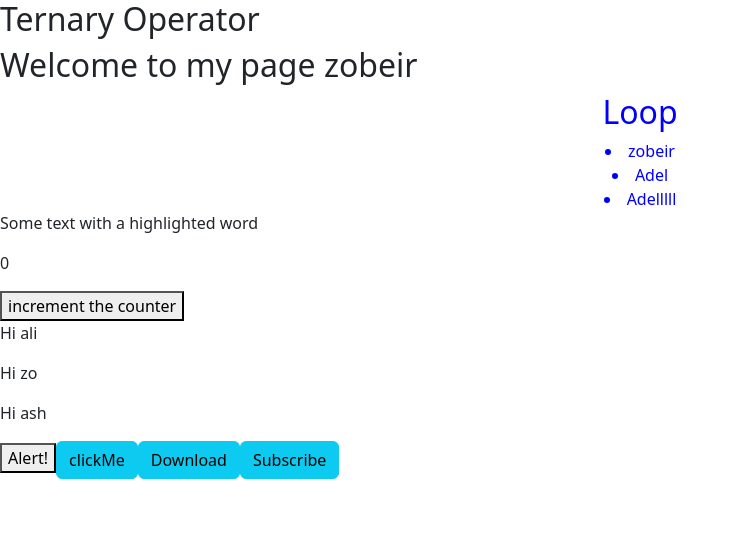
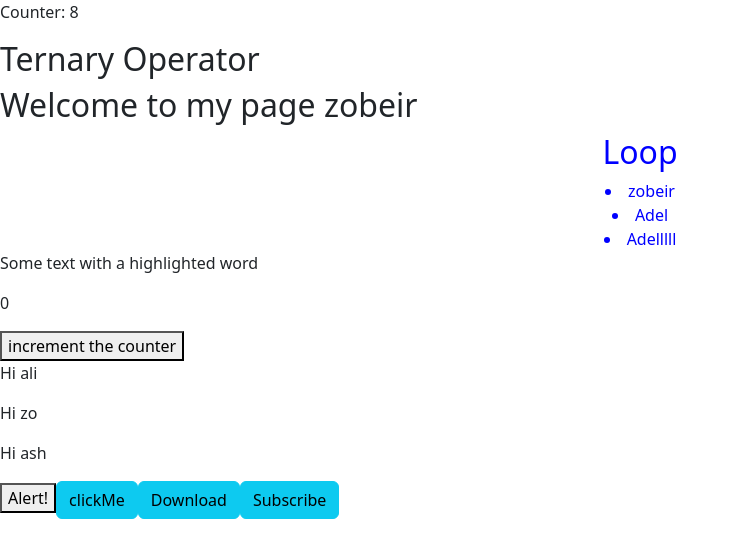
Before and after one commit to Zobeir-Rigi/My-React-Practices, a React (Create React App) app in the folder my-react/: page / in a window 1280 px wide. Shown: the top 558 px of the page, without its empty margins (0-739 px from the left). Built offline with nearby package versions, Linux system fonts and the light colour scheme; no server answers.

Commit message:
i put all the child components in the folder and i made a counter component

```diff
--- a/my-react/src/App.js
+++ b/my-react/src/App.js
@@ -1,13 +1,13 @@
-import "./App.css";
-import Button from "./button";
-import Mentors from "./Mentors";
-import MartianPhotoFetcher from "./fetch";
+import Button from "./Components/button";
+import Mentors from "./Components/Mentors";
+import MartianPhotoFetcher from "./Components/fetch";
 // import { ClickMe, Download, Subscribe } from "./ButtonFunctions";
-import Alert from "./Alert";
-import Counter from "./counter";
-import Highlighter from "./HighLighter"
-import Ternary from "./Ternary";
-import Loop from "./Loop";
+import Alert from "./Components/Alert";
+import Counter from "./Components/counter";
+import Highlighter from "./Components/HighLighter";
+import Ternary from "./Components/Ternary";
+import Loop from "./Components/Loop";
+import ToplearnCounter from "./Components/ToplearnCounter";
 
 const ClickMe = () => {
   console.log("I got Clicked");
@@ -21,14 +21,11 @@ const Subscribe = () => {
   console.log("Subscrib Me ...");
 };
 
-
-
-
-
 function App() {
   return (
     <div>
-      <Ternary  />
+    <ToplearnCounter />
+      <Ternary />
       <Loop />
       <p>
         Some text with a <Highlighter word="highlighted" color="red" /> word
--- a/my-react/src/Loop.js
+++ b/my-react/src/Components/Loop.js
@@ -1,5 +1,5 @@
 import React from "react";
-import "./App.css"
+import "./App.css";
 const students = [
   {
     firstName: "zobeir",
--- /dev/null
+++ b/my-react/src/Components/ToplearnCounter.jsx
@@ -0,0 +1,4 @@
+const ToplearnCounter = () => {
+ return <p>Counter: {Math.floor( Math.random()*10)}</p> ;
+};
+export default ToplearnCounter ;
```
Also changed, not shown: my-react/src/Components/Alert.js (renamed from my-react/src/Alert.js), my-react/src/Components/App.css (renamed from my-react/src/App.css), my-react/src/Components/HighLighter.js (renamed from my-react/src/HighLighter.js), my-react/src/Components/Mentors.js (renamed from my-react/src/Mentors.js), my-react/src/Components/Ternary.js (renamed from my-react/src/Ternary.js), my-react/src/Components/button.js (renamed from my-react/src/button.js), my-react/src/Components/counter.js (renamed from my-react/src/counter.js), my-react/src/Components/fetch.js (renamed from my-react/src/fetch.js), 1 other file (tests, documents, lock files or other folders).
